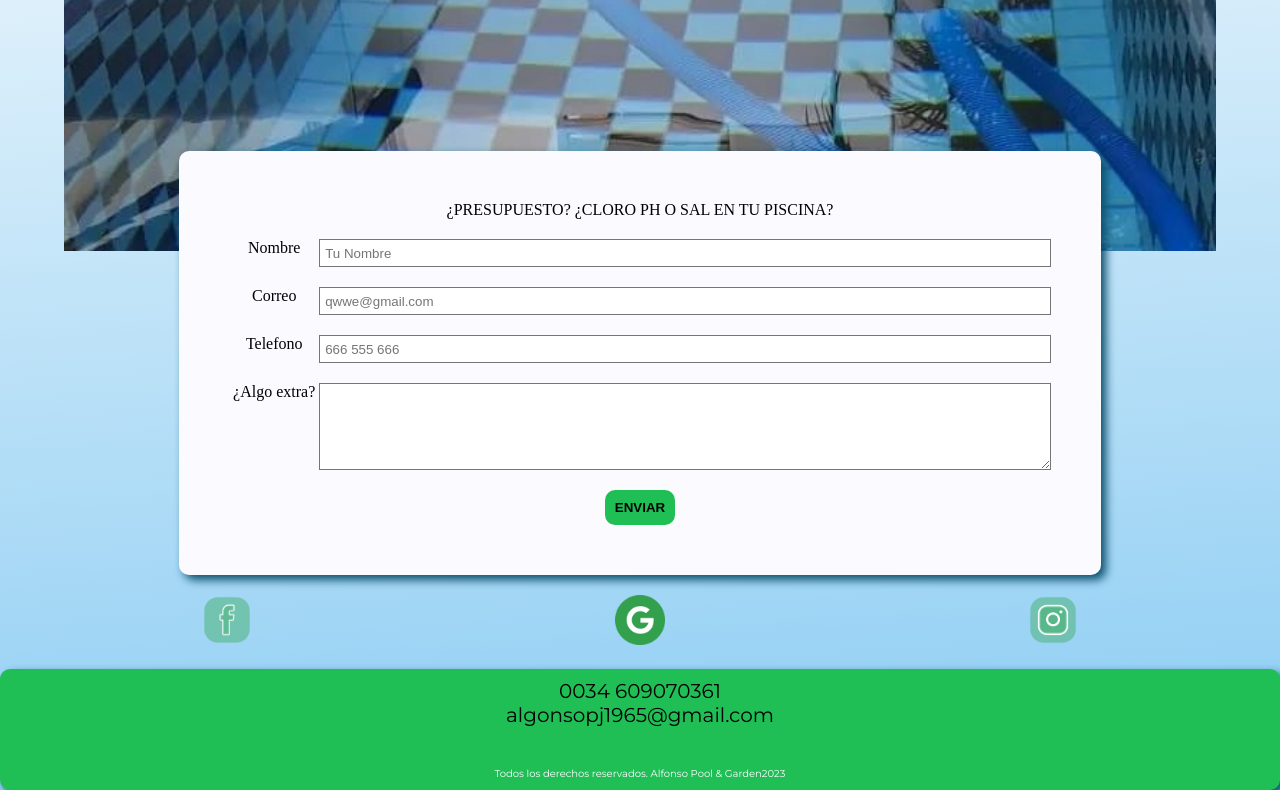
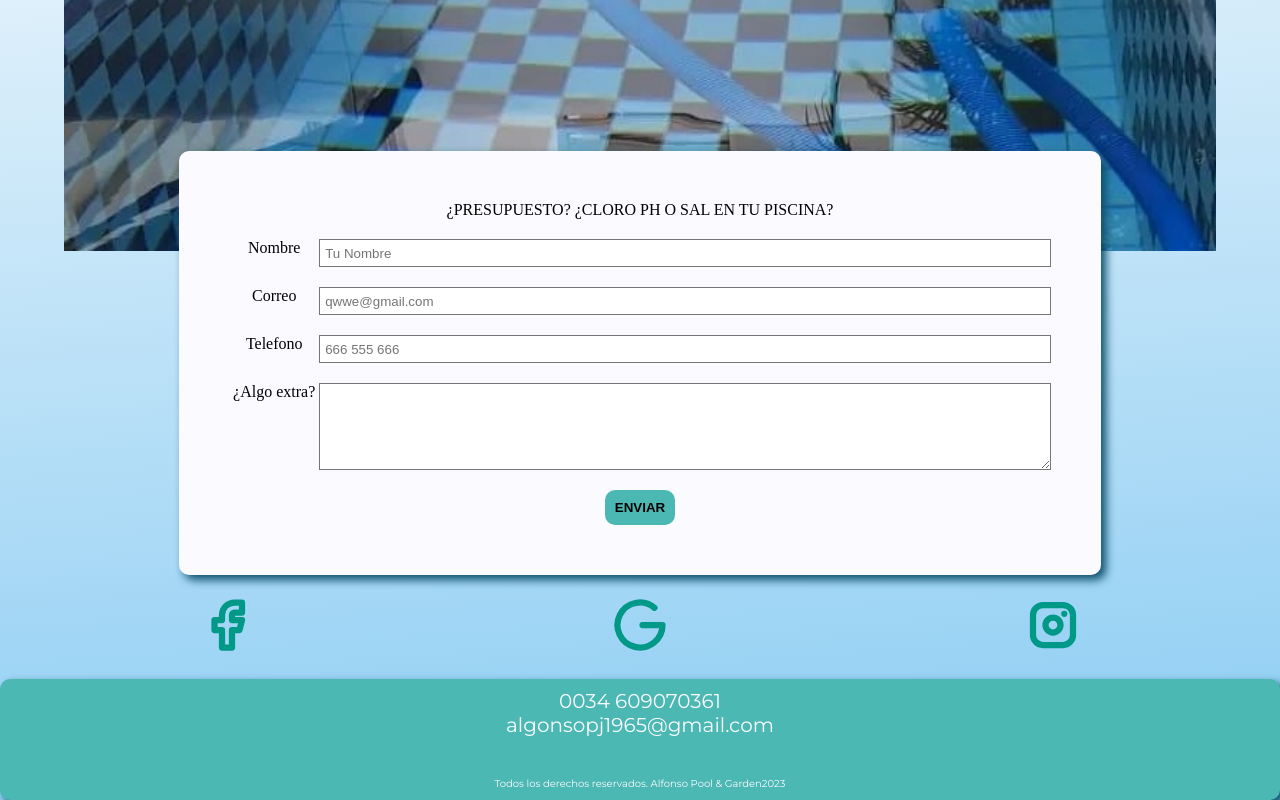
Before and after one commit to Liet10/AlfonsoPoolGardenEstatica, a website with bundled scripts: page trying-again/src/pages/contacto.html in a window 1280 px wide. Shown: the part 343-1143 px from the top of the page. Built offline with nearby package versions, Linux system fonts and the light colour scheme.

Commit message:
01/06 listo para JS

```diff
--- a/trying-again/src/CSS/contacto.css
+++ b/trying-again/src/CSS/contacto.css
@@ -49,7 +49,7 @@
 }
 .button__contacto{
     width: 100%;
-    background-color: var(--secondary);
+    background-color: var(--primary);
     text-transform: uppercase;
     font-weight: 700;
     border: none;
@@ -58,7 +58,7 @@
     cursor: pointer;
 }
 .button__contacto:hover{
-    background-color: var(--primary);
+    background-color: var(--secondary);
     transition: .3s;
 
 }
--- a/trying-again/src/CSS/footer.css
+++ b/trying-again/src/CSS/footer.css
@@ -1,10 +1,11 @@
 footer{
-    background-color: var(--secondary);
+    background-color: var(--primary);
     border-radius: 1rem;
     box-shadow: .5rem .5rem 1rem var(--primaryDark)
 }
 .contact{
     padding: 1rem;
+    color: var(--white);
 }
 .footerText{
     margin-top: 2rem;
--- a/trying-again/src/CSS/main.css
+++ b/trying-again/src/CSS/main.css
@@ -6,7 +6,7 @@ main{
    display: flex;
    justify-content: space-around;
 }
-.social-icon:hover{
+.icon-tabler:hover{
   transform: scale(1.2);
   cursor: pointer;
 
--- a/trying-again/src/pages/contacto.html
+++ b/trying-again/src/pages/contacto.html
@@ -50,11 +50,22 @@
 
 
             <section class="social">
-              <a href="https://www.facebook.com/alfonsopj2020"><img class="social-icon" src="/src/img/facebook_fb_logo_mint_icon_134940.ico" alt="facebook/icon" width="50" height="50"></a>
-              <a href="https://www.google.com/search?q=Alfonso+Pool+%26+Garden&stick=H4sIAAAAAAAA_-NgU1IxqEg2S7SwNDQxNEg2NEw0MbUyqDA1MjQyTE01MTcyNjY1NE9cxCrqmJOWn1ecrxCQn5-joKbgnliUkpoHANfMMWhAAAAA&hl=es&mat=CW1f-o052HUmElYBpsFAC1jaTW2TzDDlsM3rkDBzqLHT6yP3QWqpzo2nvie1Imm9oiYcXFjvocouv1S_VDRArX-xjxWhMLNql2PqaC1BuwnxqeE4pOJwxAi94r3kiHGDeQ&authuser=0&ved=2ahUKEwjIu5TI1ZD_AhXXUqQEHcgGCjoQ-MgIegQIGxAe"><img class="social-icon" src="/src/img/iconfinder-google-4661601_122471.ico" alt="google/icon" width="50" height="50"></a>
-               <a href="https://instagram.com/alfonsopoolgarden?igshid=MzNlNGNkZWQ4Mg=="><img class="social-icon" src="/src/img/instagram_ig_logo_mint_icon_134942.ico" alt="instagram/icon" width="50" height="50"></a>
+                <a href="https://www.facebook.com/alfonsopj2020"><svg xmlns="http://www.w3.org/2000/svg" class="icon icon-tabler icon-tabler-brand-facebook" width="60" height="60" viewBox="0 0 24 24" stroke-width="2.5" stroke="#009988" fill="none" stroke-linecap="round" stroke-linejoin="round">
+                  <path stroke="none" d="M0 0h24v24H0z" fill="none"/>
+                  <path d="M7 10v4h3v7h4v-7h3l1 -4h-4v-2a1 1 0 0 1 1 -1h3v-4h-3a5 5 0 0 0 -5 5v2h-3" />
+                </svg></a>
+                <a href="https://www.google.com/search?q=Alfonso+Pool+%26+Garden&stick=H4sIAAAAAAAA_-NgU1IxqEg2S7SwNDQxNEg2NEw0MbUyqDA1MjQyTE01MTcyNjY1NE9cxCrqmJOWn1ecrxCQn5-joKbgnliUkpoHANfMMWhAAAAA&hl=es&mat=CW1f-o052HUmElYBpsFAC1jaTW2TzDDlsM3rkDBzqLHT6yP3QWqpzo2nvie1Imm9oiYcXFjvocouv1S_VDRArX-xjxWhMLNql2PqaC1BuwnxqeE4pOJwxAi94r3kiHGDeQ&authuser=0&ved=2ahUKEwjIu5TI1ZD_AhXXUqQEHcgGCjoQ-MgIegQIGxAe"><svg xmlns="http://www.w3.org/2000/svg" class="icon icon-tabler icon-tabler-brand-google" width="60" height="60" viewBox="0 0 24 24" stroke-width="2.5" stroke="#009988" fill="none" stroke-linecap="round" stroke-linejoin="round">
+                  <path stroke="none" d="M0 0h24v24H0z" fill="none"/>
+                  <path d="M17.788 5.108a9 9 0 1 0 3.212 6.892h-8" />
+                </svg></a>
+                 <a href="https://instagram.com/alfonsopoolgarden?igshid=MzNlNGNkZWQ4Mg=="><svg xmlns="http://www.w3.org/2000/svg" class="icon icon-tabler icon-tabler-brand-instagram" width="60" height="60" viewBox="0 0 24 24" stroke-width="2.5" stroke="#009988" fill="none" stroke-linecap="round" stroke-linejoin="round">
+                  <path stroke="none" d="M0 0h24v24H0z" fill="none"/>
+                  <path d="M4 4m0 4a4 4 0 0 1 4 -4h8a4 4 0 0 1 4 4v8a4 4 0 0 1 -4 4h-8a4 4 0 0 1 -4 -4z" />
+                  <path d="M12 12m-3 0a3 3 0 1 0 6 0a3 3 0 1 0 -6 0" />
+                  <path d="M16.5 7.5l0 .01" />
+                </svg></a>
 
-            </section>
+              </section>
         </main>
         <footer class="footer">
             <section class="contact align-center">
```
Also changed, not shown: trying-again/index.html (+14 -3 lines), trying-again/src/pages/nosotros.html (+15 -4 lines).
